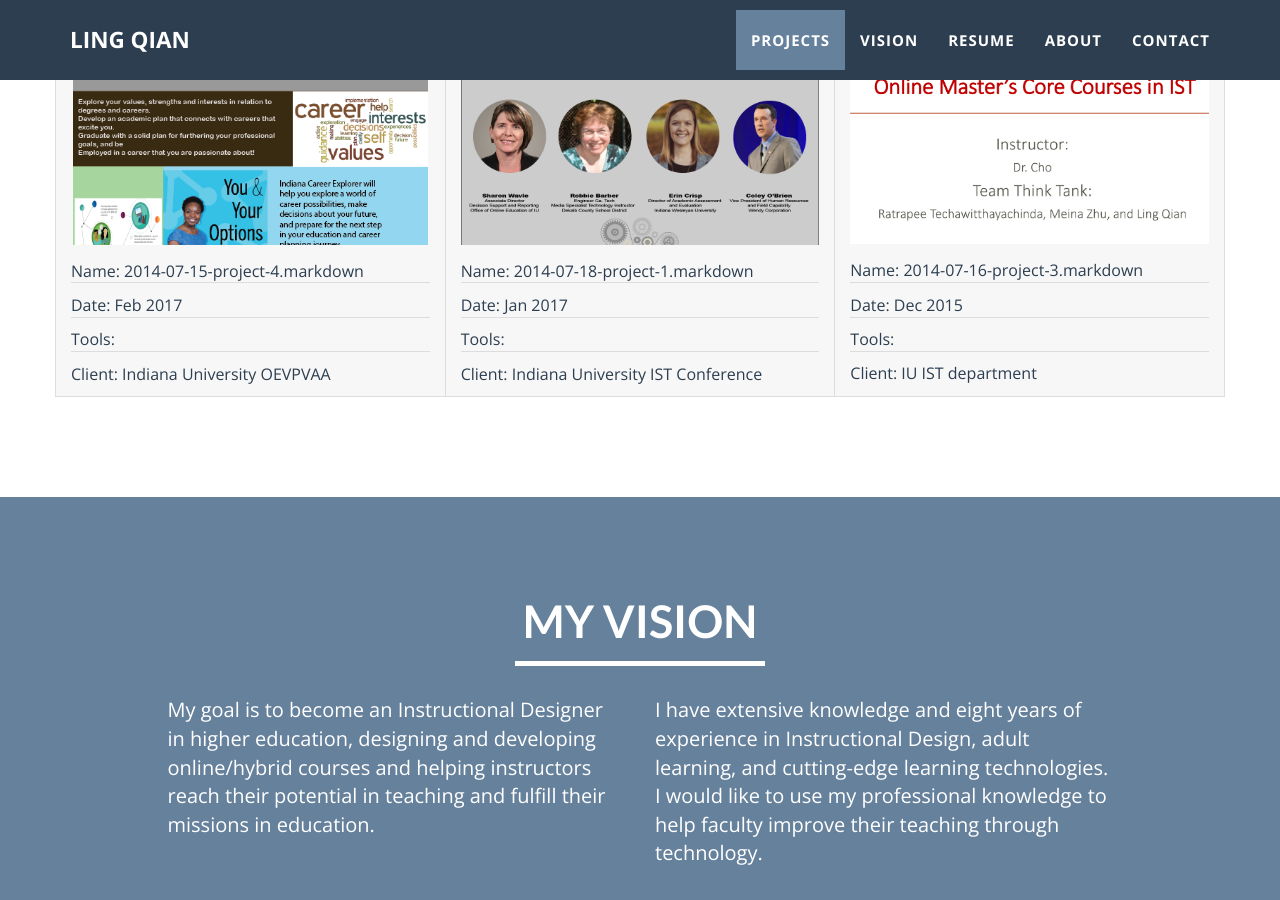
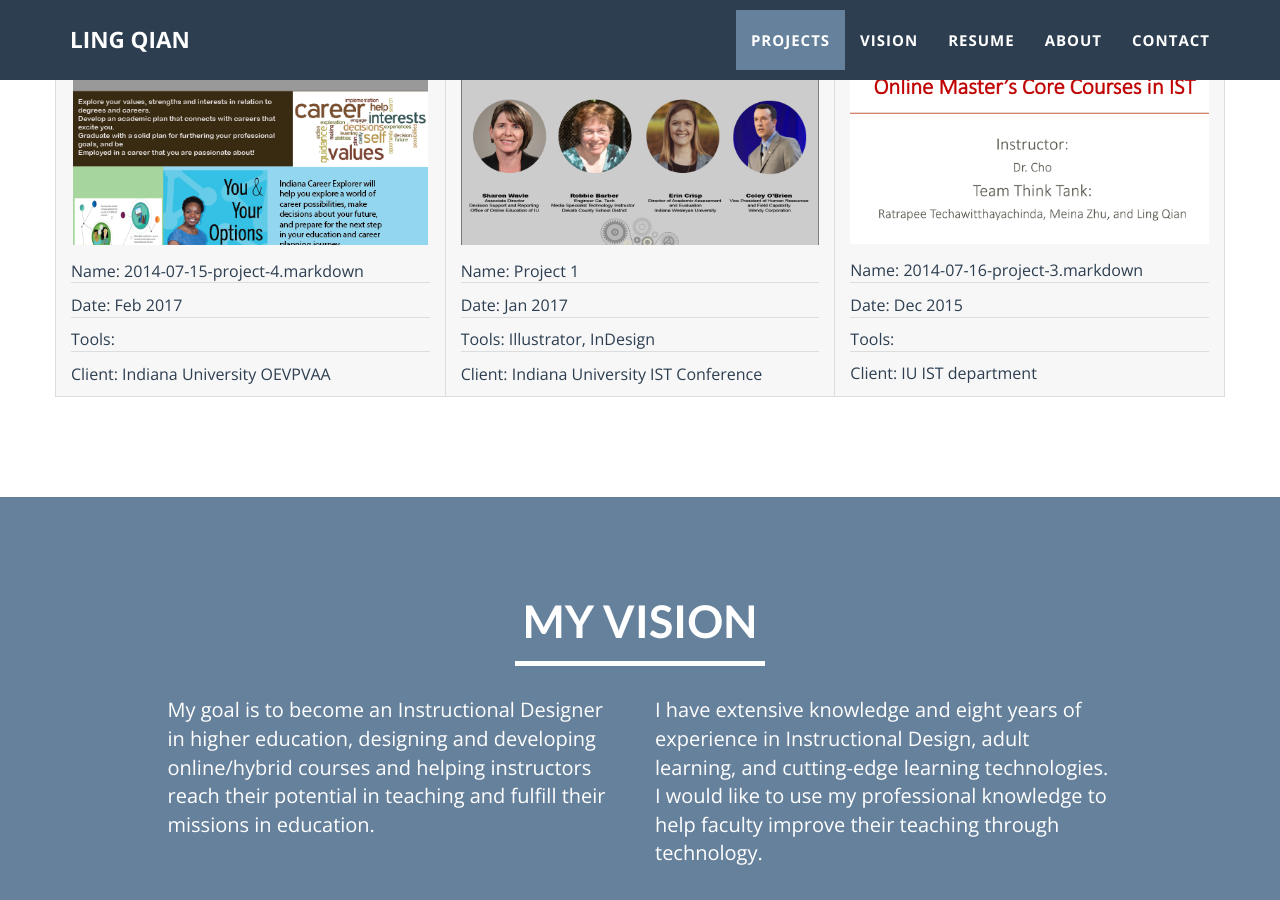
Before and after one commit to lingqiann/lingqiann.github.io, a Jekyll site: the page built from _posts/2014-07-18-project-1.markdown, in a window 1280 px wide and 900 px high, scrolled down 973 px. Built offline with Jekyll 4.4.1, drawn with Linux system fonts in a browser that asks for light colours.

Commit message:
Update 2014-07-18-project-1.markdown

```diff
--- a/_posts/2014-07-18-project-1.markdown
+++ b/_posts/2014-07-18-project-1.markdown
@@ -1,12 +1,11 @@
 ---
 layout: default
-modal-id: 1
+name: Project 1
 date: 2017-01-18
+tools: "Illustrator, InDesign"
+client: Indiana University IST Conference
 img: IST_panel_discussion.png
 alt: image-alt
-project-date: January 2017
-client: Indiana University IST Conference
-category: Graphic Design
 pdf: IST_panel_discussion.pdf
 ---
 This poster was designed for the IST Conference 2017 Panel Discussion session, developed by Ling Qian using Illustrator CC.
```
